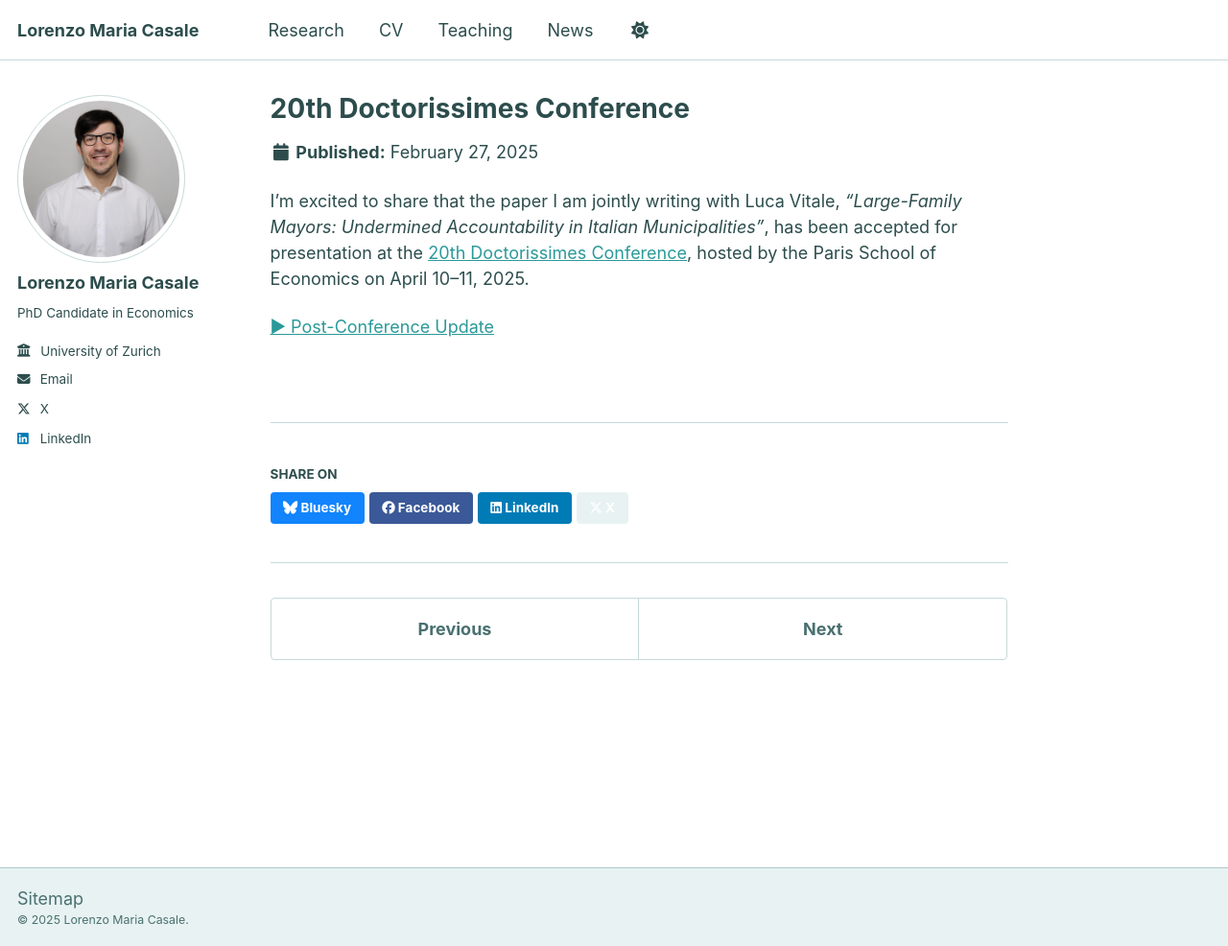
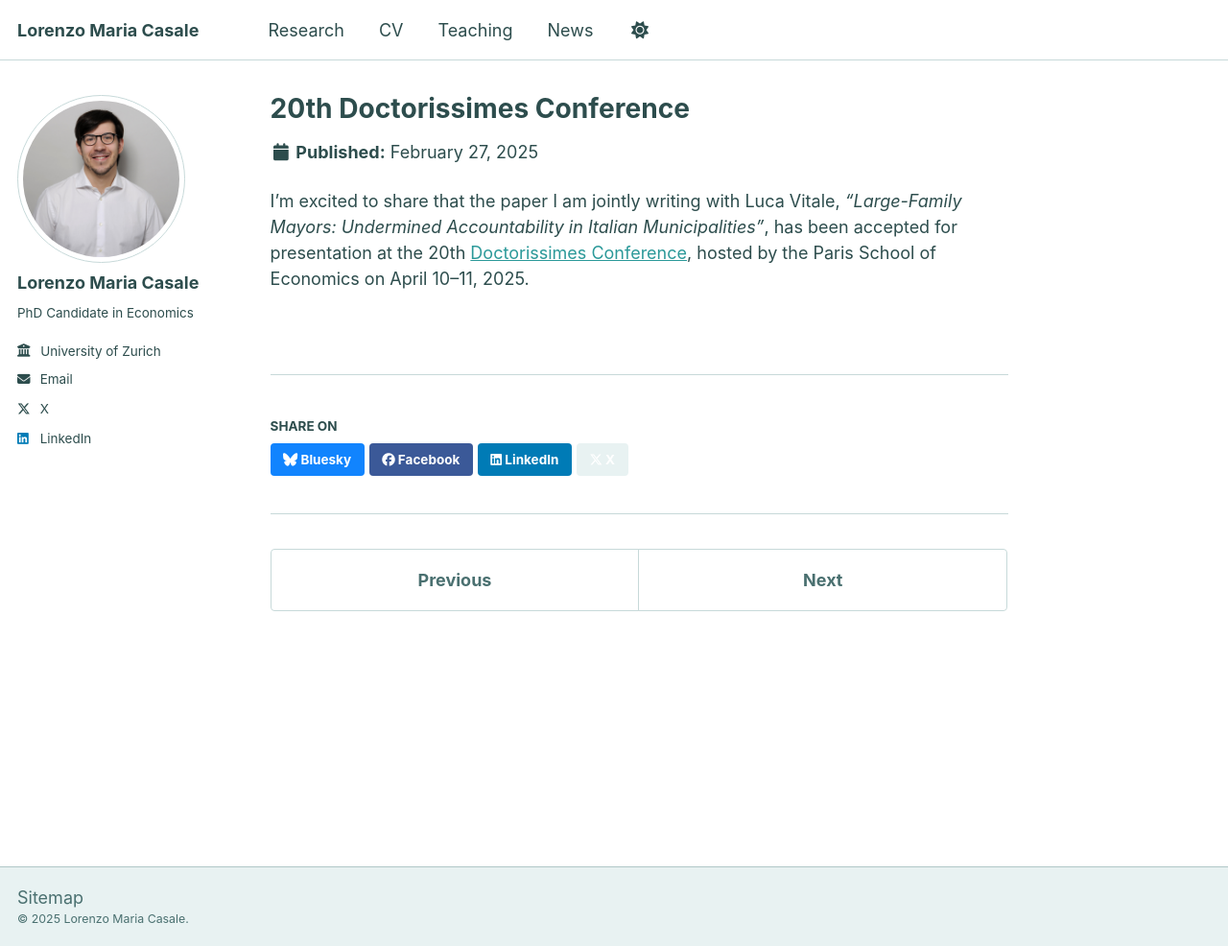
Before and after one commit to lorenzomariacasale/lorenzomariacasale.github.io, a Jekyll site: the page built from _news/2025-02-27-doctorissimes.md, in a window 1280 px wide and 986 px high. Shown: the whole window at 96% size. Built offline with Jekyll 4.4.1, drawn with Linux system fonts in a browser that asks for light colours.

Commit message:
Fourth Trial Doctorissimes

```diff
--- a/_news/2025-02-27-doctorissimes.md
+++ b/_news/2025-02-27-doctorissimes.md
@@ -3,31 +3,15 @@
 date: 2025-02-27
 #permalink: /news/2025/02/doctorissimes/
 norender: true
+postconf: true
+postconf_text: >
+  It was a real pleasure to take part in the Doctorissimes Conference! Many thanks to the organizers for putting together such a stimulating event.
+
+  We're especially grateful to <a href="https://philinew.github.io/">Philine Widmer</a> for her thoughtful and engaging discussion of our paper.
+
+  <a href="/files/doctorissimes.pdf">Conference Program</a>
+
+  <img src="/files/doctorissimes_photo.jpg" alt="Post-conference photo" style="max-width: 100%; border-radius: 8px; margin-top: 1rem;">
 ---
 
-I'm excited to share that the paper I am jointly writing with Luca Vitale, <em>"Large-Family Mayors: Undermined Accountability in Italian Municipalities"</em>, has been accepted for presentation at the <a href="/files/cepr_bocconi.pdf">20th Doctorissimes Conference</a>, hosted by the Paris School of Economics on April 10–11, 2025.
-
-<p>
-  <a href="#" class="toggle-postconf" onclick="togglePostConf(this); return false;">▶ Post-Conference Update</a>
-</p>
-<div class="postconf-text" style="display: none;">
-  <p>
-    It was a real pleasure to take part to the Doctorissimes Conference! Many thanks to the organizers for putting together such a stimulating event.
-  </p>
-  <p>
-    We're especially grateful to <a href="https://philinew.github.io/">Philine Widmer</a> for her thoughtful and engaging discussion of my paper.
-  </p>
-  <p>
-    <strong>Conference Program:</strong> <a href="/files/doctorissimes.pdf">Download PDF</a>
-  </p>
-  <img src="/files/doctorissimes_photo.jpg" alt="Presenting at Doctorissimes Conference" style="max-width: 100%; border-radius: 8px; margin-top: 1rem;">
-</div>
-
-<script>
-  function togglePostConf(el) {
-    const section = el.parentElement.nextElementSibling;
-    const isVisible = section.style.display === "block";
-    section.style.display = isVisible ? "none" : "block";
-    el.textContent = isVisible ? "▶ Post-Conference Update" : "▼ Post-Conference Update";
-  }
-</script>
+I'm excited to share that the paper I am jointly writing with Luca Vitale, <em>"Large-Family Mayors: Undermined Accountability in Italian Municipalities"</em>, has been accepted for presentation at the 20th <a href="https://sites.google.com/site/doctorissimes3">Doctorissimes Conference</a>, hosted by the Paris School of Economics on April 10–11, 2025.
```
Also changed, not shown: _includes/archive-single.html (+18 -0 lines).
